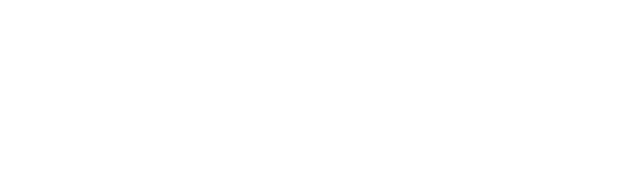
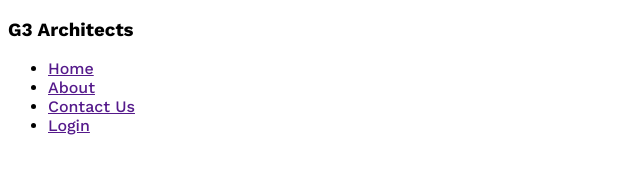
Before and after one commit to AyubSheikh01744/g3-architect-website, a plain HTML site: page index.html in a window 1280 px wide. Shown: the whole page, without its empty margins (0-640 px from the left). Drawn offline with nearby package versions, Linux system fonts and the light colour scheme.

Commit message:
setup google work sans fonts

```diff
--- a/index.html
+++ b/index.html
@@ -7,6 +7,22 @@
     <link rel="stylesheet" href="styles/architect.css">
 </head>
 <body>
+    <head>
+        <nav>
+            <h3>G3 Architects</h3>
+            <ul>
+                <li><a href="">Home</a></li>
+                <li><a href="">About</a></li>
+                <li><a href="">Contact Us</a></li>
+                <li><a href="">Login</a></li>
+            </ul>
+        </nav>
+    </head>
+    <main>
 
+    </main>
+    <footer>
+
+    </footer>
 </body>
 </html>
--- a/styles/architect.css
+++ b/styles/architect.css
@@ -0,0 +1,9 @@
+/* work sans font*/
+@import url('https://fonts.googleapis.com/css2?family=Lato&family=Open+Sans:wght@800&family=Work+Sans:ital,wght@0,500;0,600;0,700;0,800;1,400&display=swap');
+
+
+*{
+    font-family: 'Lato', sans-serif;
+    font-family: 'Open Sans', sans-serif;
+    font-family: 'Work Sans', sans-serif;
+}
```
